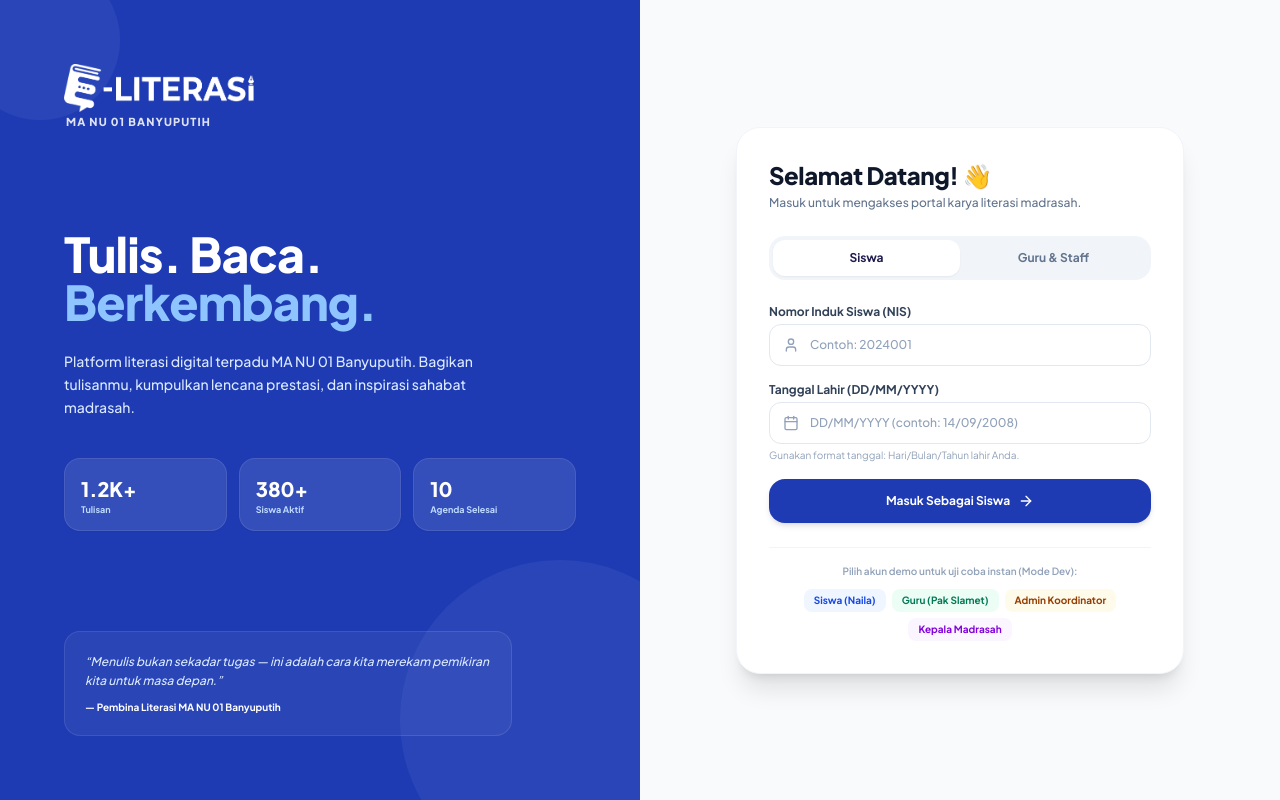
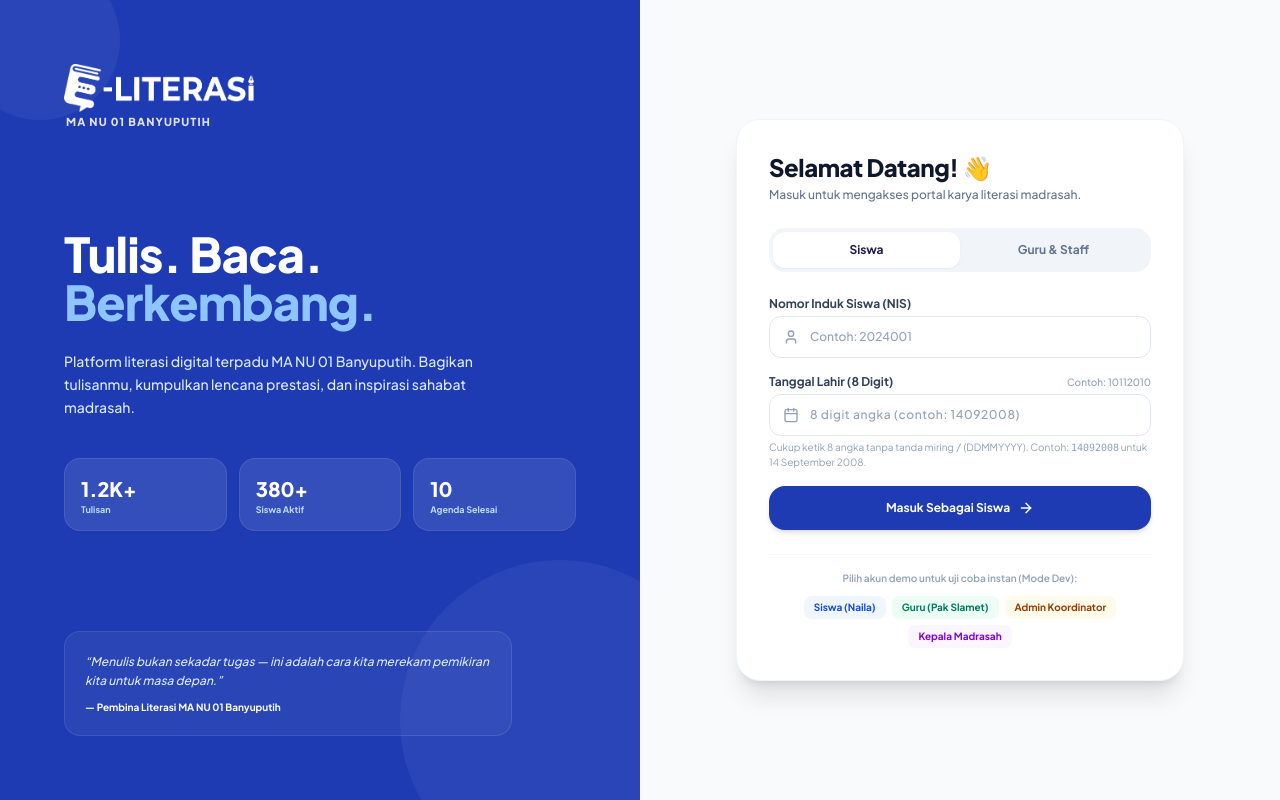
Before and after one commit to mansaba85/eliterasi, a Next.js app: page /login in a window 1280 px wide. Built offline with nearby package versions, Linux system fonts and the light colour scheme.

Commit message:
feat(auth): simplify student birthday login to 8 digits without slashes (DDMMYYYY)

```diff
--- a/app/login/page.tsx
+++ b/app/login/page.tsx
@@ -166,7 +166,10 @@ export default function LoginPage() {
                 </div>
 
                 <div className="space-y-1">
-                  <label className="block text-xs font-bold text-slate-700">Tanggal Lahir (DD/MM/YYYY)</label>
+                  <div className="flex items-center justify-between">
+                    <label className="block text-xs font-bold text-slate-700">Tanggal Lahir (8 Digit)</label>
+                    <span className="text-[10px] text-slate-400 font-medium">Contoh: 10112010</span>
+                  </div>
                   <div className="relative">
                     <div className="absolute inset-y-0 left-0 pl-3.5 flex items-center pointer-events-none text-slate-400">
                       <Calendar className="w-4 h-4" />
@@ -174,13 +177,16 @@ export default function LoginPage() {
                     <input
                       type="text"
                       required
-                      placeholder="DD/MM/YYYY (contoh: 14/09/2008)"
+                      maxLength={10}
+                      placeholder="8 digit angka (contoh: 14092008)"
                       value={studentBirthDate}
                       onChange={(e) => setStudentBirthDate(e.target.value)}
-                      className="w-full pl-10 pr-4 py-3 bg-white border border-slate-200 focus:border-[#1e3bb3] focus:ring-1 focus:ring-[#1e3bb3] rounded-xl text-xs font-medium placeholder-slate-400 transition-all outline-none"
+                      className="w-full pl-10 pr-4 py-3 bg-white border border-slate-200 focus:border-[#1e3bb3] focus:ring-1 focus:ring-[#1e3bb3] rounded-xl text-xs font-medium placeholder-slate-400 transition-all outline-none font-mono tracking-wider"
                     />
                   </div>
-                  <p className="text-[10px] text-slate-400 mt-1">Gunakan format tanggal: Hari/Bulan/Tahun lahir Anda.</p>
+                  <p className="text-[10px] text-slate-400 mt-1">
+                    Cukup ketik 8 angka tanpa tanda miring <code>/</code> (DDMMYYYY). Contoh: <code>14092008</code> untuk 14 September 2008.
+                  </p>
                 </div>
 
                 {loginError && <p className="text-xs font-bold text-rose-600 leading-none">{loginError}</p>}
--- a/components/admin/TabDataSiswa.tsx
+++ b/components/admin/TabDataSiswa.tsx
@@ -470,18 +470,18 @@ export default function TabDataSiswa({
 
               <div>
                 <label className="block text-xs font-bold text-slate-700 mb-1">
-                  Tanggal Lahir (PIN Login: DD/MM/YYYY) <span className="text-rose-500">*</span>
+                  Tanggal Lahir (PIN Login) <span className="text-rose-500">*</span>
                 </label>
                 <input
                   type="text"
                   required
-                  placeholder="Contoh: 14/09/2008"
+                  placeholder="Contoh: 14/09/2008 atau 14092008"
                   value={tanggalLahir}
                   onChange={(e) => setTanggalLahir(e.target.value)}
                   className="w-full px-3.5 py-2.5 border border-slate-200 rounded-xl text-xs font-medium text-slate-800 outline-none focus:border-[#132257]"
                 />
                 <span className="text-[10px] text-slate-400 mt-1 block">
-                  Format tanggal lahir digunakan sebagai PIN siswa untuk masuk portal.
+                  Bisa dimasukkan dengan tanda miring (14/09/2008) atau 8 digit (14092008). Siswa dapat login cukup dengan 8 digit angka.
                 </span>
               </div>
 
```
Also changed, not shown: 1 other file (tests, documents, lock files or other folders).
